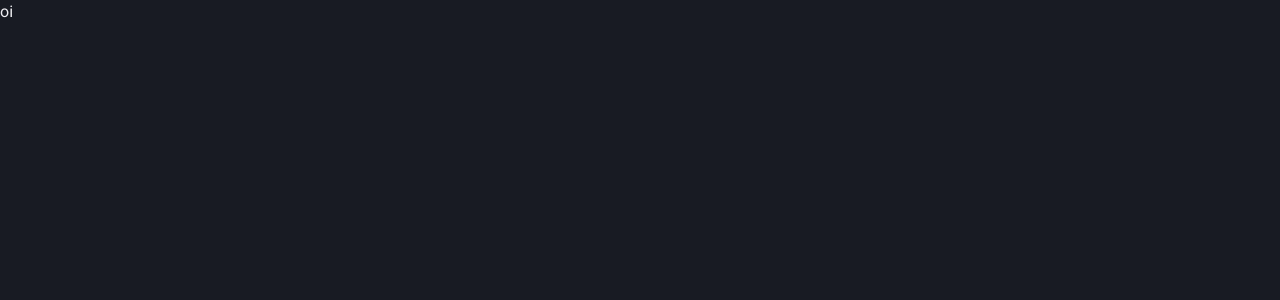
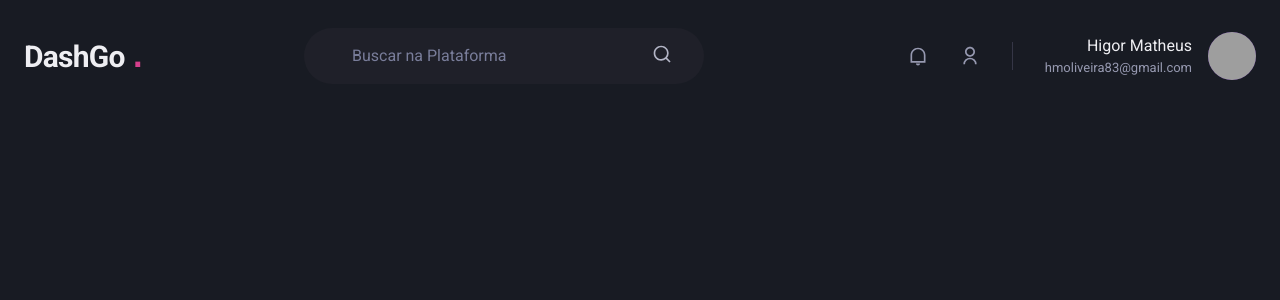
Before and after one commit to HigorMatheus/DashGo, a Next.js app: page /dashboard in a window 1280 px wide. Shown: the top 300 px of the page. Built offline with nearby package versions, Linux system fonts and the light colour scheme; grey boxes are pictures that could not be loaded.

Commit message:
criando header

```diff
--- a/package.json
+++ b/package.json
@@ -15,7 +15,8 @@
     "framer-motion": "^4.1.16",
     "next": "10.2.0",
     "react": "17.0.2",
-    "react-dom": "17.0.2"
+    "react-dom": "17.0.2",
+    "react-icons": "^4.2.0"
   },
   "devDependencies": {
     "@types/node": "^15.3.0",
--- a/src/components/Header.tsx
+++ b/src/components/Header.tsx
@@ -1,7 +1,75 @@
+import { Flex, Text, Input, Icon, HStack, Box, Avatar } from "@chakra-ui/react";
+import { RiNotificationLine, RiSearchLine, RiUserLine } from "react-icons/ri";
+
 export function Header() {
   return (
-    <div>
-      <h1>Header</h1>
-    </div>
+    <Flex
+      as="header"
+      w="100%"
+      maxW={1480}
+      h="20"
+      mx="auto"
+      mt="4"
+      align="center"
+      px="6"
+    >
+      <Text fontSize="3xl" fontWeight="bold" letterSpacing="tight" w="64">
+        DashGo
+        <Text as="samp" ml="1" color="pink.500">
+          .
+        </Text>
+      </Text>
+      <Flex
+        as="label"
+        flex="1"
+        py="4"
+        px="8"
+        ml="6"
+        maxW={400}
+        alignSelf="center"
+        color="gray.200"
+        position="relative"
+        bg="gray.800"
+        borderRadius="full"
+      >
+        <Input
+          color="gray.50"
+          variant="unstyled"
+          px="4"
+          mr="4"
+          placeholder="Buscar na Plataforma"
+          _placeholder={{ color: "gray.400" }}
+        />
+        <Icon as={RiSearchLine} fontSize="20" />
+      </Flex>
+
+      <Flex alignItems="center" ml="auto">
+        <HStack
+          spacing="8"
+          mx="8"
+          pr="8"
+          py="1"
+          color="gray.300"
+          borderRightWidth={1}
+          borderColor="gray.700"
+        >
+          <Icon as={RiNotificationLine} fontSize="20" />
+          <Icon as={RiUserLine} fontSize="20" />
+        </HStack>
+        <Flex align="center">
+          <Box mr="4" textAlign="right">
+            <Text>Higor Matheus</Text>
+            <Text color="gray.300" fontSize="small">
+              hmoliveira83@gmail.com
+            </Text>
+          </Box>
+          <Avatar
+            size="md"
+            name="Higor Matheus"
+            src="https://avatars.githubusercontent.com/u/53712358?v=4"
+          />
+        </Flex>
+      </Flex>
+    </Flex>
   );
 }
--- a/src/pages/dashboard.tsx
+++ b/src/pages/dashboard.tsx
@@ -1,9 +1,10 @@
 import { Flex } from "@chakra-ui/layout";
+import { Header } from "../components/Header";
 
 export default function Dashboard() {
   return (
     <Flex>
-      <h1>oi</h1>
+      <Header />
     </Flex>
   );
 }
```
Also changed, not shown: 1 other file (tests, documents, lock files or other folders).
